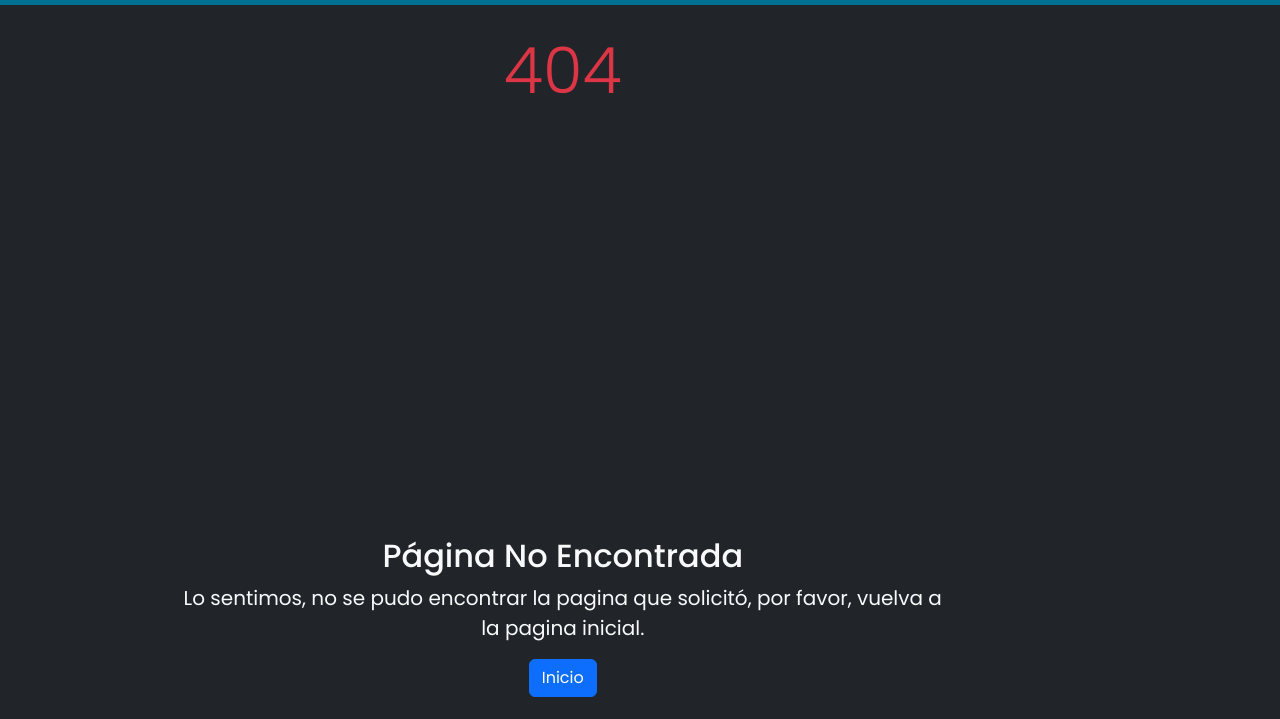
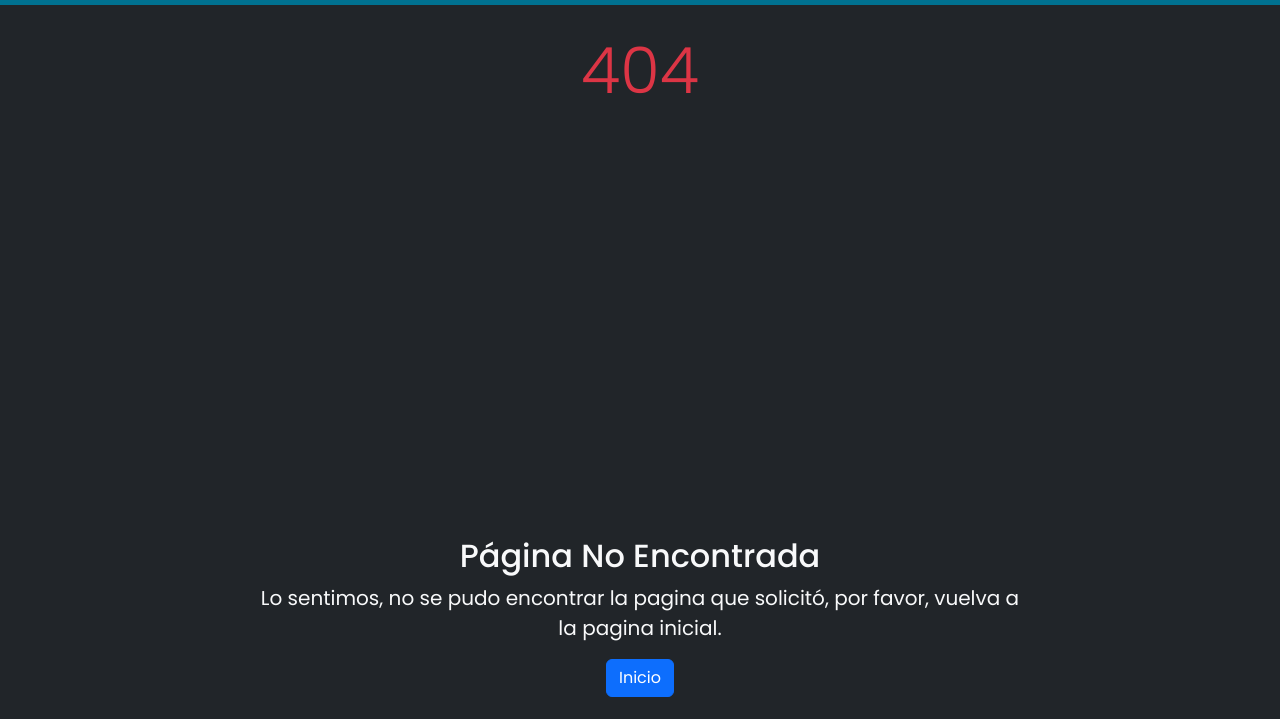
Before and after one commit to GabrielHaurane/SmarTime, a plain HTML site: page pages/Error404.html in a window 1280 px wide. Shown: the part 81-800 px from the top of the page. Drawn offline with nearby package versions, Linux system fonts and the light colour scheme; a web font is replaced by a local one.

Commit message:
se corrigio la pagina de Error404 y el boton inicio del navbar del index

```diff
--- a/pages/Error404.html
+++ b/pages/Error404.html
@@ -119,7 +119,7 @@
         <section class="pagina-error ">
             <article class="container d-flex justify-content-center mt-5 ">
                 <div class="row">
-                    <div class="col-12">
+                    <div class="col-12 d-flex justify-content-center">
                         <div class="col-10 col-sm-offset-1 text-center">
                             <div class="error_bg">
                                 <h1 class="text-center text-danger display-3">404</h1>
```
Also changed, not shown: index.html (+1 -1 lines).
